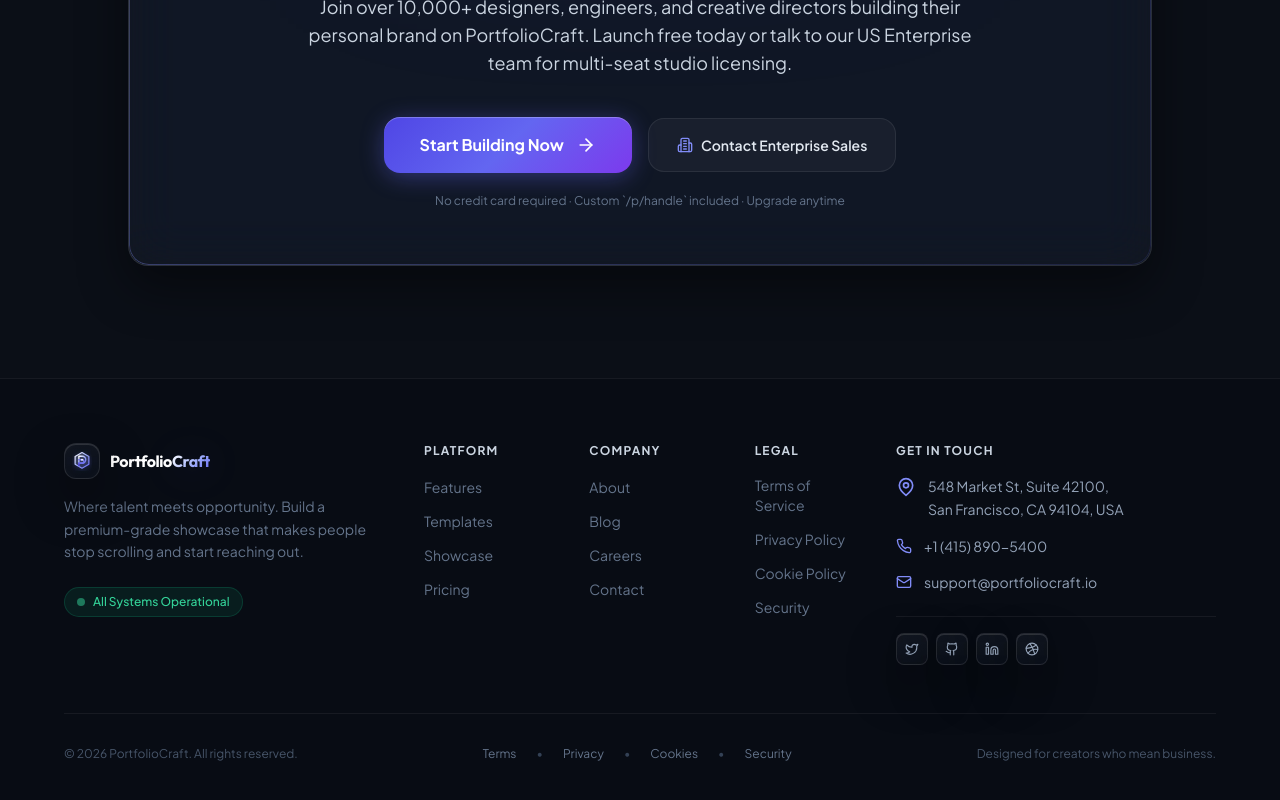
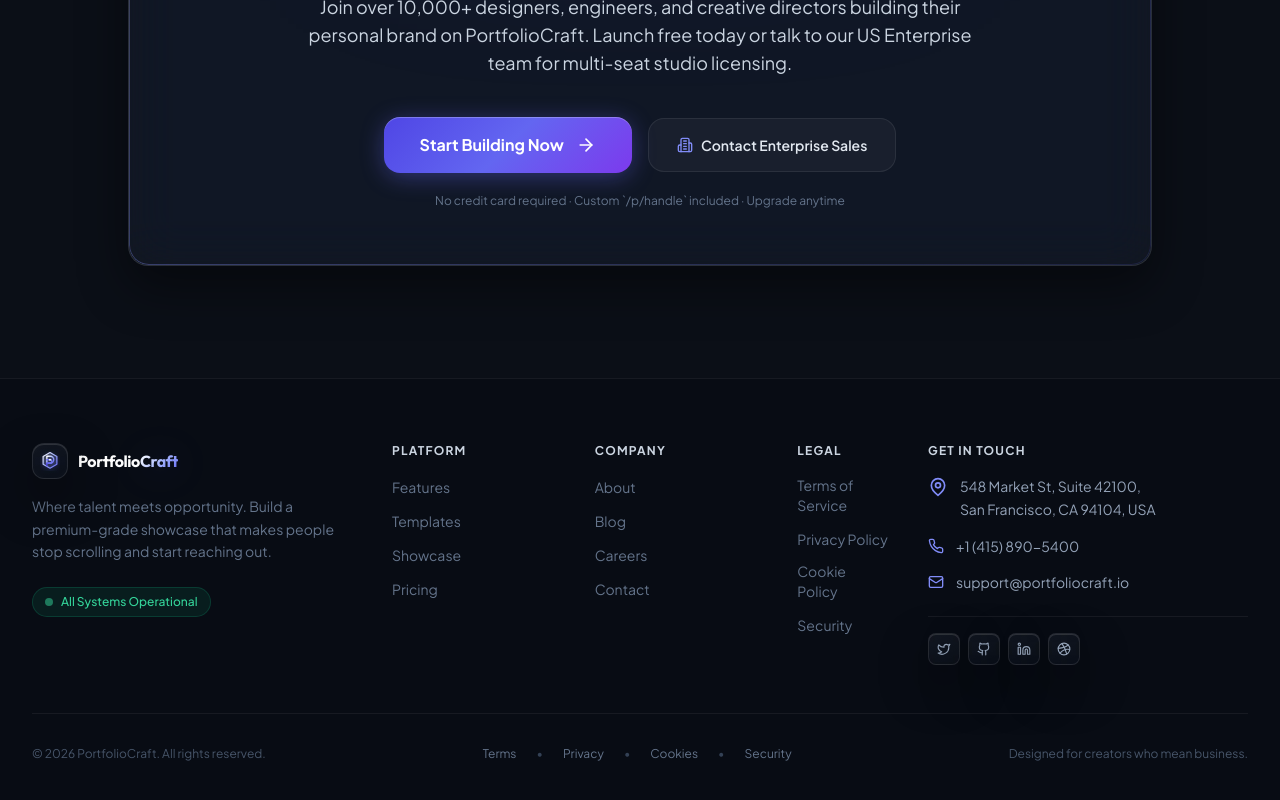
Before and after one commit to rsmpdo/portfolio-platform, a React (Vite) app in the folder frontend/: page / in a window 1280 px wide. Shown: the part 8736-9536 px from the top of the page. Built offline with nearby package versions, Linux system fonts and the light colour scheme; a web font is replaced by a local one.

Commit message:
footer width

```diff
--- a/frontend/src/components/common/Footer.jsx
+++ b/frontend/src/components/common/Footer.jsx
@@ -5,8 +5,8 @@ import LogoIcon from './LogoIcon';
 
 export default function Footer() {
   return (
-    <footer className="border-t border-white/[0.06] bg-slate-950 py-16 px-6">
-      <div className="max-w-6xl mx-auto">
+    <footer className="border-t border-white/[0.06] bg-slate-950 py-16 px-4 sm:px-6 lg:px-8">
+      <div className="w-full">
         <div className="flex flex-col md:flex-row items-start justify-between gap-10 mb-12">
 
           <div className="max-w-xs">
@@ -25,7 +25,7 @@ export default function Footer() {
             </div>
           </div>
 
-          <div className="grid grid-cols-2 sm:grid-cols-3 gap-x-8 sm:gap-x-12 lg:gap-x-16 gap-y-6">
+          <div className="grid grid-cols-2 sm:grid-cols-3 gap-x-8 sm:gap-x-12 lg:gap-x-20 xl:gap-x-28 gap-y-6">
             <div>
               <h4 className="text-xs font-bold text-slate-300 uppercase tracking-widest mb-4">Platform</h4>
               <ul className="space-y-2.5">
```
